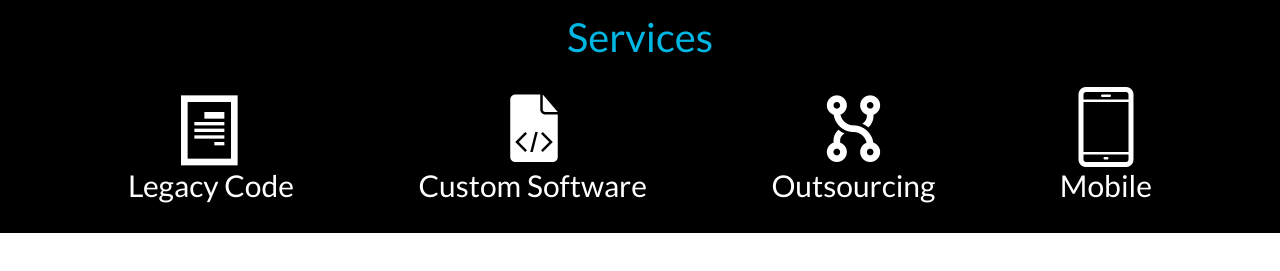
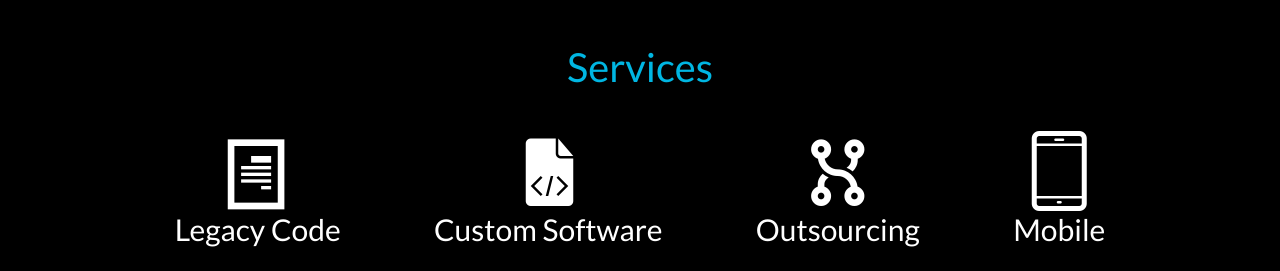
Before and after one commit to Juaniconn/Primal-Technologies, a React (Create React App) app: page /mobile in a window 1280 px wide. Shown: the part 1200-1471 px from the top of the page. Before the commit the page ends 1433 px from the top, so only its background shows below. Built offline with nearby package versions, Linux system fonts and the light colour scheme.

Commit message:
Fix services to be responsive

```diff
--- a/src/App.css
+++ b/src/App.css
@@ -485,7 +485,7 @@ figure {
 
 .services {
 	width: 100%;
-	height: 30vh;
+	height: 50vh;
 	position: relative;
 	display: flex;
 	justify-content: center;
@@ -517,14 +517,14 @@ figure {
 
 .servicesMenu {
 	height: 70%;
-	display: flex;
-	justify-content: space-between;
-	align-items: center;
+	display: grid;
+	grid-template: 'a b' 'c d';
 	color: white;
 }
 
 .serviceItem {
 	cursor: pointer;
+	margin: 1rem 0rem;
 }
 
 .serviceIcon {
@@ -975,6 +975,20 @@ figure {
 		grid-template: 'a b c';
 	}
 	.serviceIcon {
+		font-size: 6rem;
+	}
+
+	.service_title {
+		font-size: 3rem;
+	}
+}
+
+@media (min-width: 1024px) {
+	.servicesMenu {
+		grid-template: 'a b c d';
+	}
+
+	.serviceIcon {
 		font-size: 8rem;
 	}
 
--- a/src/css/services.css
+++ b/src/css/services.css
@@ -2,7 +2,7 @@
 
 .services {
 	width: 100%;
-	height: 30vh;
+	height: 50vh;
 	position: relative;
 	display: flex;
 	justify-content: center;
@@ -34,14 +34,14 @@
 
 .servicesMenu {
 	height: 70%;
-	display: flex;
-	justify-content: space-between;
-	align-items: center;
+	display: grid;
+	grid-template: 'a b' 'c d';
 	color: white;
 }
 
 .serviceItem {
 	cursor: pointer;
+	margin: 1rem 0rem;
 }
 
 .serviceIcon {
@@ -54,6 +54,20 @@
 
 @media (--medium) {
 	.serviceIcon {
+		font-size: 6rem;
+	}
+
+	.service_title {
+		font-size: 3rem;
+	}
+}
+
+@media (--large) {
+	.servicesMenu {
+		grid-template: 'a b c d';
+	}
+
+	.serviceIcon {
 		font-size: 8rem;
 	}
 
```
